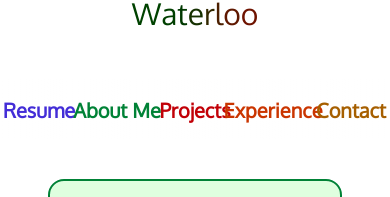
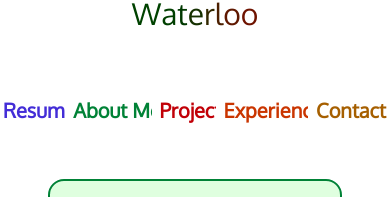
Before and after one commit to f47zhu/personal-website, a Next.js app: page / in a window 390 px wide. Shown: the part 461-658 px from the top of the page. Built offline with nearby package versions, Linux system fonts and the light colour scheme; a web font is replaced by a local one.

Commit message:
nits: Tweak header bg/array types

```diff
--- a/app/header.tsx
+++ b/app/header.tsx
@@ -11,12 +11,12 @@ function HeaderElement( {link, title, color}: {link?: string, title: string, col
   return (
     (link) ? (
       <a href={link} target={(link[0] !== '#') ? "_blank" : ""}>
-        <button className={`px-[2vw] py-[2vh] text-center truncate hover:bg-gray-100 dark:hover:bg-gray-900 ${colorVariants["text" + color]}`}>
+        <button className={`px-[2vw] py-[2vh] text-center truncate bg-white dark:bg-black hover:bg-gray-100 dark:hover:bg-gray-900 ${colorVariants["text" + color]}`}>
           {title}
         </button>
       </a>
     ) : (
-      <button className={`px-[2vw] py-[2vh] text-center truncate hover:bg-gray-100 dark:hover:bg-gray-900 ${colorVariants["text" + color]}`}>
+      <button className={`px-[2vw] py-[2vh] text-center truncate bg-white dark:bg-black hover:bg-gray-100 dark:hover:bg-gray-900 ${colorVariants["text" + color]}`}>
         {title}
       </button>
     )
@@ -28,7 +28,8 @@ export function PageHeader() {
     <>
       <span id={"about"} />
       <div className="z-20 sticky top-0 animate-fade-in-length0.375s-delay0.75s">
-        <div className="max-w-350 h-15 grid grid-cols-5 md:grid-cols-7 place-self-center place-items-center overflow-hidden text-xl tracking-[2] font-extrabold bg-linear-to-r from-[#FFFFFFBF] via-white to-[#FFFFFFBF] dark:from-[#000000BF] dark:via-black dark:to-[#000000BF]">
+        <div className="max-w-350 h-[2] left-0 right-0 mx-auto bg-linear-to-r from-[#CBD5E000] via-gray-600 to-[#CBD5E000] dark:from-[#71809600] dark:via-gray-400 dark:to-[#71809600]" />
+        <div className="max-w-350 h-15 grid grid-cols-5 md:grid-cols-7 place-self-center place-items-center overflow-hidden text-xl tracking-[2] font-extrabold bg-linear-to-r from-[#00000000] via-white dark:via-black to-[#00000000]">
           <div className="hidden md:block" />
           <PopUp
             content={
--- a/app/randomFunFact.tsx
+++ b/app/randomFunFact.tsx
@@ -5,7 +5,7 @@ import { useInView } from "react-intersection-observer";
 
 import { FunHighlight } from "./waveEffect";
 
-const funFacts = [
+const funFacts: React.ReactNode[] = [
   <>I used to <a href="https://osu.ppy.sh/users/10975777" target="_blank">play osu! tournaments.</a></>,
   <>My favourite colour has always been yellow.</>,
   <>I love <a href="https://www.puptheband.com/" target="_blank">PUP!</a></>,
--- a/app/waveEffect.tsx
+++ b/app/waveEffect.tsx
@@ -1,4 +1,5 @@
-const animations = [
+export function WaveEffect({ text }: { text: string }) {
+  const animations: string[] = [
     "animate-wave-length3s",
     "animate-wave-length3s-delay0.1s",
     "animate-wave-length3s-delay0.2s",
@@ -31,7 +32,6 @@ const animations = [
     "animate-wave-length3s-delay2.9s"
   ];
 
-export function WaveEffect({ text }: { text: string }) {
   const words = text.split(" ");
   let idx2 = 0;
   return words.map((word, idx1) =>
```
Lines whose indentation alone changed are shown as unchanged.
